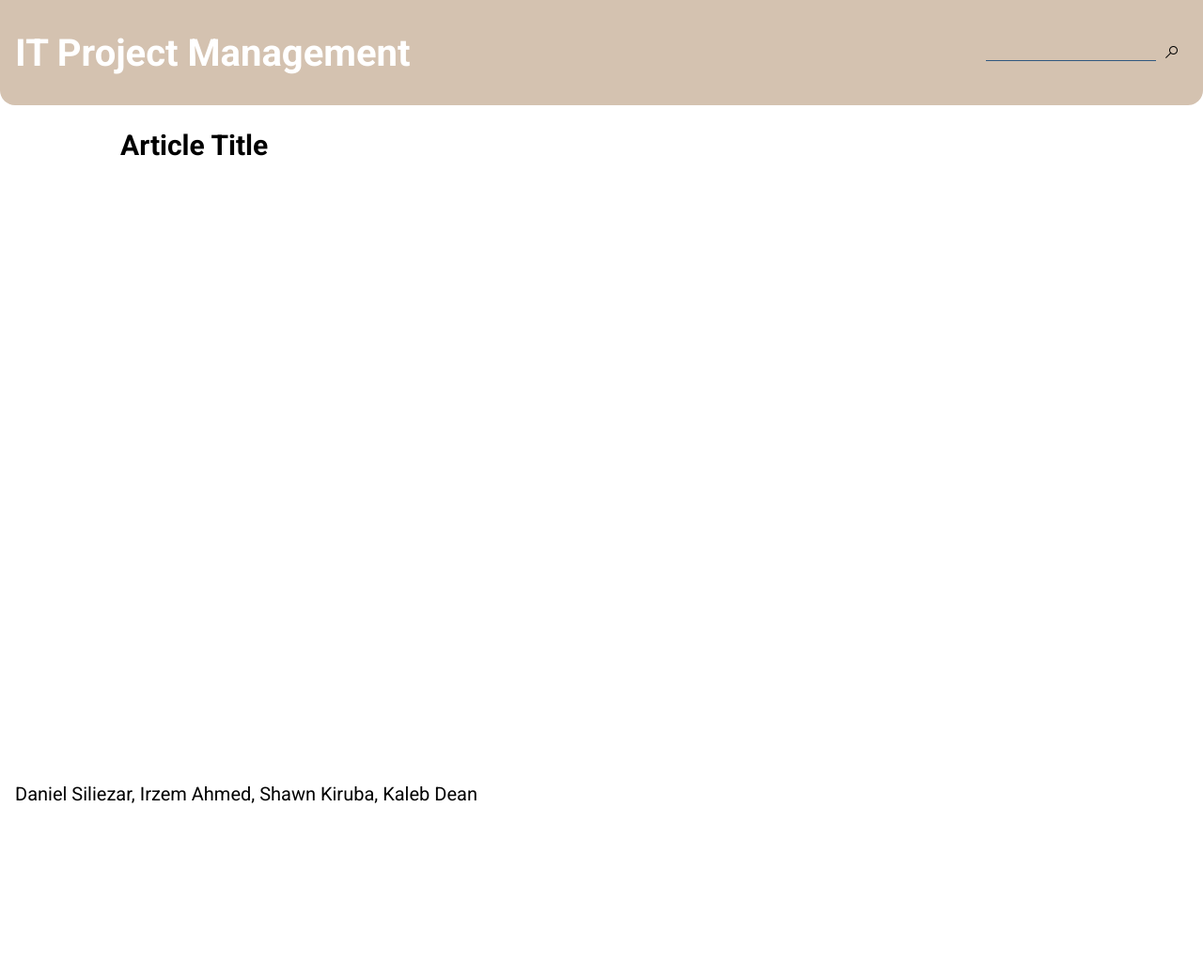
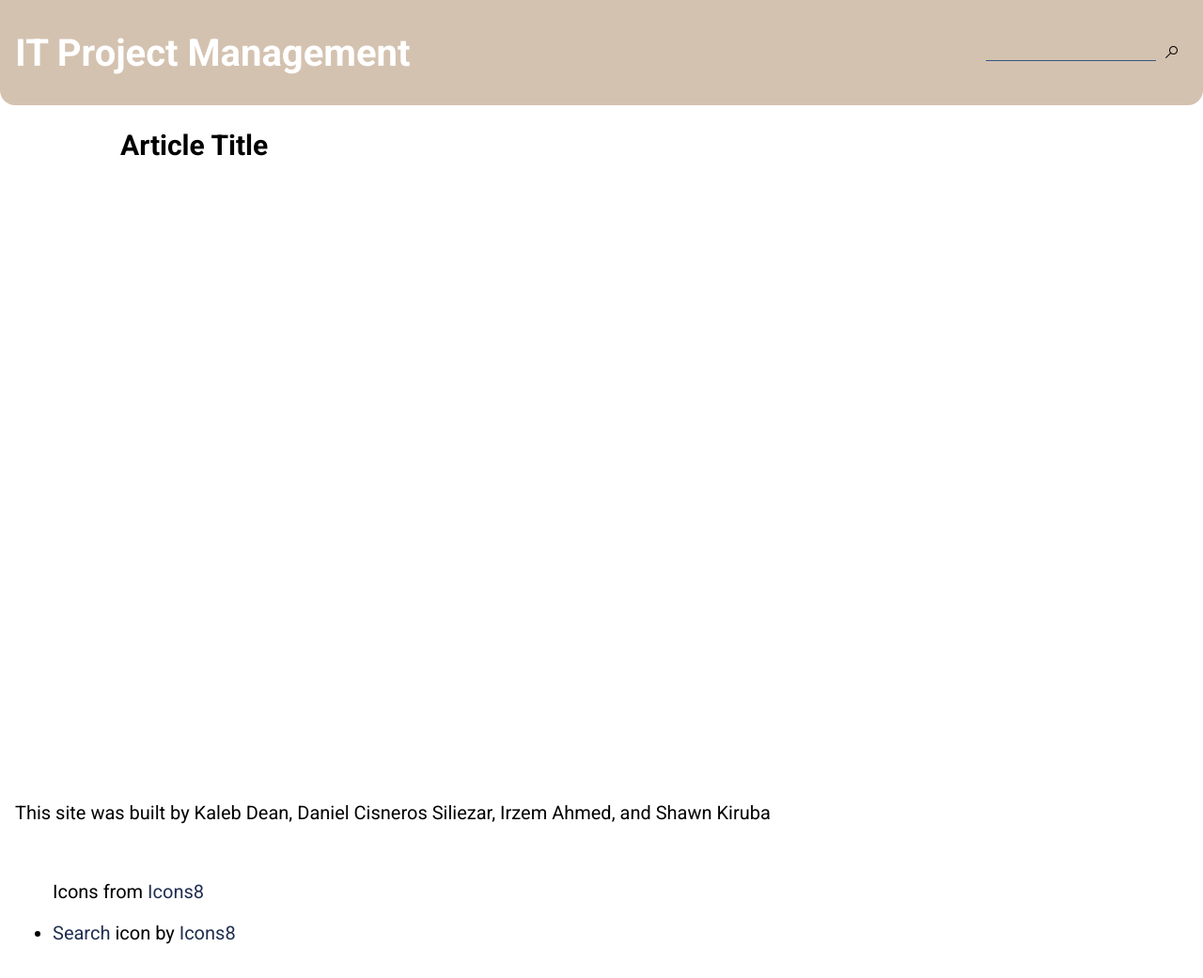
Before and after one commit to KalebWithAK/it-project-management, a plain HTML site: page pages/template.html in a window 1280 px wide. Shown: the whole page at 94% size. Before the commit the page ends 873 px from the top, so only its background shows below. Drawn offline with Linux system fonts and the light colour scheme; files whose address does not match are found by name.

Commit message:
updated template footer

```diff
--- a/pages/template.html
+++ b/pages/template.html
@@ -34,7 +34,12 @@
   </main>
 
   <footer>
-    Daniel Siliezar, Irzem Ahmed, Shawn Kiruba, Kaleb Dean
+    <p>This site was built by Kaleb Dean, Daniel Cisneros Siliezar, Irzem Ahmed, and Shawn Kiruba</p>
+
+    <ul>
+      <p>Icons from <a href="https://icons8.com">Icons8</a></p>
+      <li><a target="_blank" href="https://icons8.com/icon/43719/search">Search</a> icon by <a target="_blank" href="https://icons8.com">Icons8</a></li>
+    </ul>
   </footer>
 </body>
 </html>
```
